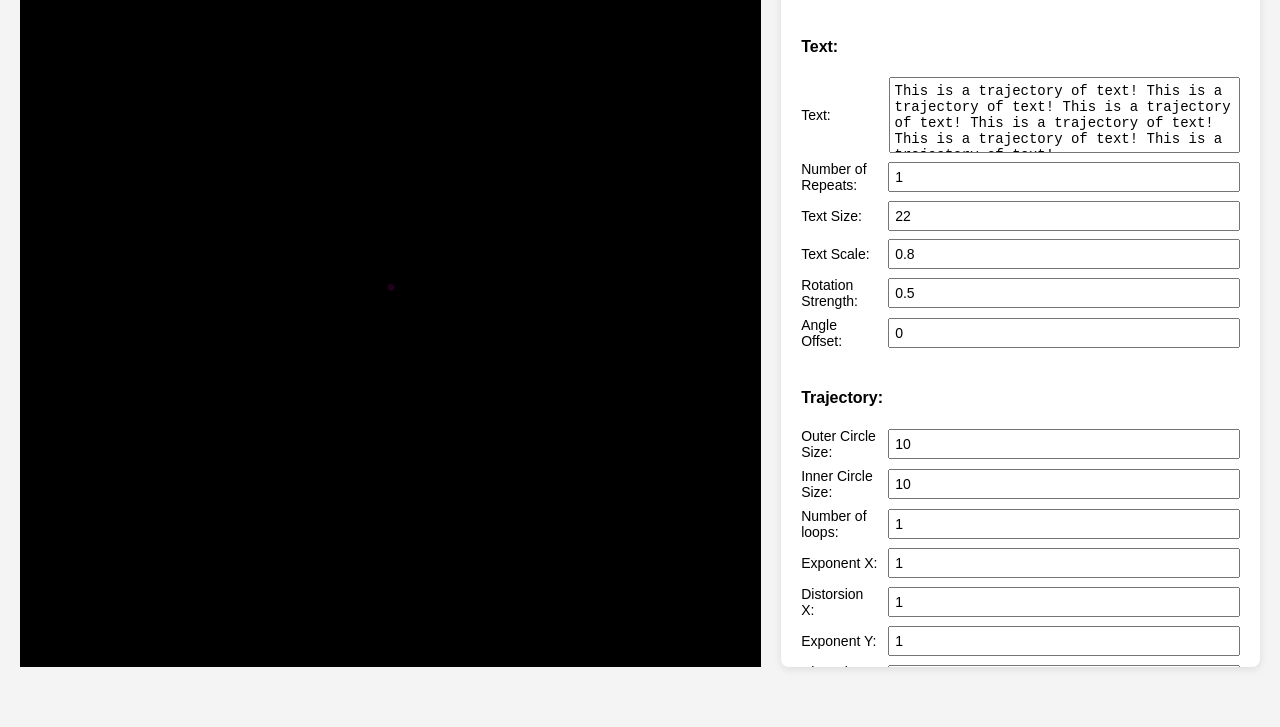
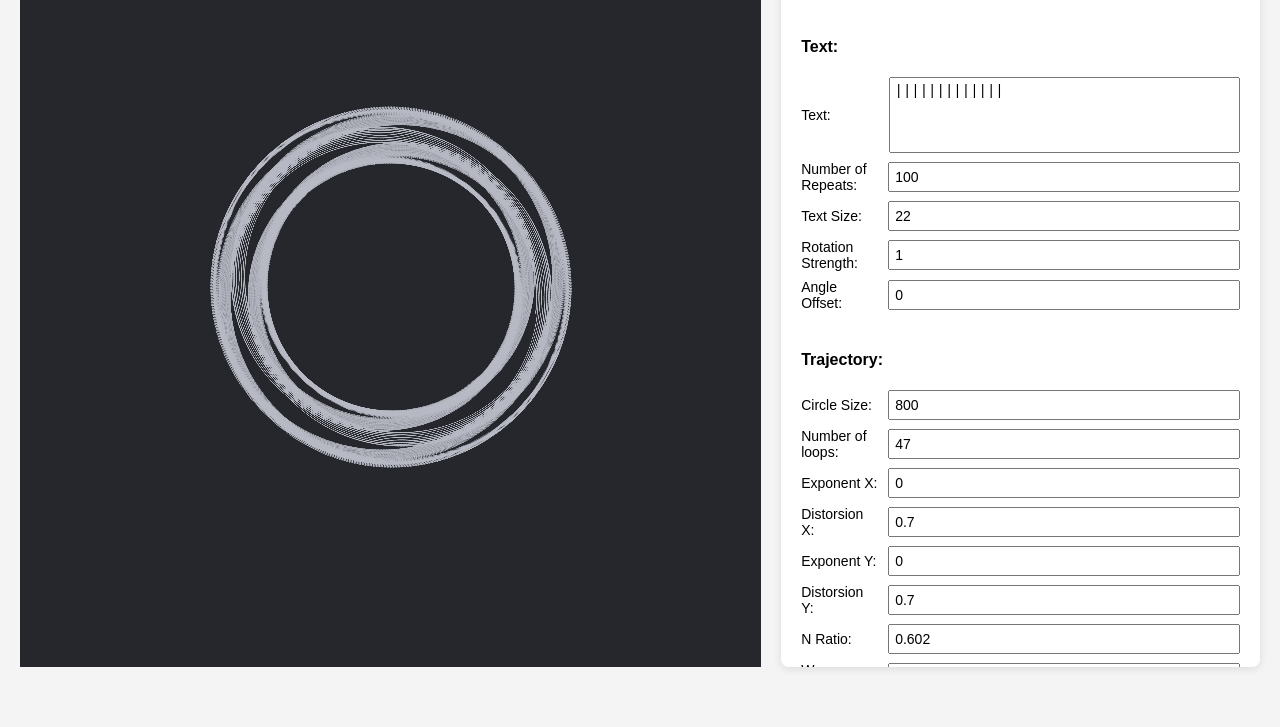
Before and after one commit to Ermike98/trajectoryoftext, a plain HTML site: page index.html in a window 1280 px wide. Shown: the part 113-840 px from the top of the page. Drawn offline with Linux system fonts and the light colour scheme.

Commit message:
change defaults + minor fixes

```diff
--- a/index.html
+++ b/index.html
@@ -58,11 +58,6 @@
             </div>
 
             <div class="control-label">
-                <label for="textScaleInput">Text Scale:</label>
-                <input type="number" id="textScaleInput" value="0.8" step="0.025" min="0", max="1">
-            </div>
-
-            <div class="control-label">
                 <label for="rotationStrengthInput">Rotation Strength:</label>
                 <input type="number" id="rotationStrengthInput" value="0.5" step="0.025">
             </div>
@@ -76,31 +71,14 @@
         <section>
             <h4>Trajectory:</h4>
             <div class="control-label">
-                <label for="outerCircleSizeInput">Outer Circle Size:</label>
+                <label for="outerCircleSizeInput">Circle Size:</label>
                 <input type="number" id="outerCircleSizeInput" value="200" step="5" min="0">
-            </div>
-
-            <div class="control-label">
-                <label for="innerCircleSizeInput">Inner Circle Size:</label>
-                <input type="number" id="innerCircleSizeInput" value="10" step="0.1" min="0">
             </div>
 
             <div class="control-label">
                 <label for="nLoopsInput">Number of loops:</label>
                 <input type="number" id="nLoopsInput" value="1" step="1">
             </div>
-
-            <!-- <div class="control-label">
-                <label for="n1Input">N1:</label>
-                <input type="number" id="n1Input" value="1" step="0.1">
-            </div>
-
-            <div class="control-label">
-                <label for="n2Input">N2:</label>
-                <input type="number" id="n2Input" value="1" step="0.1">
-            </div>
-            -->
-
 
             <div class="control-label">
                 <label for="expXInput">Exponent X:</label>
--- a/script.js
+++ b/script.js
@@ -77,11 +77,9 @@ function refresh_graphics() {
     params.text = document.getElementById("textInput").value;
     params.nRepeats = parseInt(document.getElementById("nRepeatsInput").value);
     params.textSize = parseInt(document.getElementById("textSizeInput").value);
-    params.textScale = parseFloat(document.getElementById("textScaleInput").value);
     params.rotationStrength = parseFloat(document.getElementById("rotationStrengthInput").value);
     params.theta0 = parseFloat(document.getElementById("theta0Input").value);
     params.outerCircleSize = parseFloat(document.getElementById("outerCircleSizeInput").value);
-    params.innerCircleSize = parseFloat(document.getElementById("innerCircleSizeInput").value);
     params.nLoops = parseInt(document.getElementById("nLoopsInput").value);
     params.expX = parseFloat(document.getElementById("expXInput").value);
     params.distX = parseFloat(document.getElementById("distXInput").value);
@@ -157,11 +155,9 @@ function set_form_values() {
     document.getElementById("textInput").value = params.text;
     document.getElementById("nRepeatsInput").value = params.nRepeats;
     document.getElementById("textSizeInput").value = params.textSize;
-    document.getElementById("textScaleInput").value = params.textScale;
     document.getElementById("rotationStrengthInput").value = params.rotationStrength;
     document.getElementById("theta0Input").value = params.theta0;
     document.getElementById("outerCircleSizeInput").value = params.outerCircleSize;
-    document.getElementById("innerCircleSizeInput").value = params.innerCircleSize;
     document.getElementById("nLoopsInput").value = params.nLoops;
     document.getElementById("expXInput").value = params.expX;
     document.getElementById("distXInput").value = params.distX;
@@ -194,11 +190,9 @@ function render_trajectory_svg() {
     // let text = params.text;
     // let nRepeats = params.nRepeats;
     // let textSize = params.textSize;
-    // let textScale = params.textScale;
     // let rotationStrength = params.rotationStrength;
     // let theta0 = params.theta0;
     // let outerCircleSize = params.outerCircleSize;
-    // let innerCircleSize = params.innerCircleSize;
     // let nLoops = params.nLoops;
     // let n1 = params.n1;
     // let n2 = params.n2;
@@ -211,8 +205,8 @@ function render_trajectory_svg() {
     // let stepSize = 0.01
 
     let {
-        text, nRepeats, textSize, textScale, rotationStrength, theta0,
-        outerCircleSize, innerCircleSize, nLoops, expX, distX, expY, distY, nRatio,
+        text, nRepeats, textSize, rotationStrength, theta0,
+        outerCircleSize, nLoops, expX, distX, expY, distY, nRatio,
         // n1, n2,
         amplitude, phase, offset, fontColor, bgColor, fontBase64
     } = params;
@@ -449,8 +443,8 @@ function render_trajectory_canvas() {
     const ctx = canvas.getContext('2d');
 
     let {
-        text, nRepeats, textSize, textScale, rotationStrength, theta0,
-        outerCircleSize, innerCircleSize, nLoops, expX, distX, expY, distY, nRatio,
+        text, nRepeats, textSize, rotationStrength, theta0,
+        outerCircleSize, nLoops, expX, distX, expY, distY, nRatio,
         amplitude, phase, offset, fontColor, bgColor, fontBase64
     } = params;
 
@@ -552,25 +546,23 @@ var height = 4000
 
 // Default values
 const default_params = {
-    text: "This is a trajectory of text! This is a trajectory of text! This is a trajectory of text! This is a trajectory of text! This is a trajectory of text! This is a trajectory of text!",
-    nRepeats: 1,
+    text: "|||||||||||||",
+    nRepeats: 100,
     textSize: 22,
-    textScale: 0.8,
-    rotationStrength: 0.5 ,
+    rotationStrength: 1.0,
     theta0: 0,
-    outerCircleSize: 10,
-    innerCircleSize: 10,
-    nLoops: 1,
-    expX: 1,
-    distX: 1,
-    expY: 1,
-    distY: 1,
-    nRatio: 1,
-    amplitude: 1,
+    outerCircleSize: 800,
+    nLoops: 47,
+    expX: 0,
+    distX: 0.7,
+    expY: 0,
+    distY: 0.7,
+    nRatio: 0.602,
+    amplitude: 200,
     phase: 0,
     offset: 0,
-    fontColor: "#23001E",
-    bgColor: "#000000",
+    fontColor: "#B8BBC5",
+    bgColor: "#25272D",
     fontBase64: null
 };
 
```
